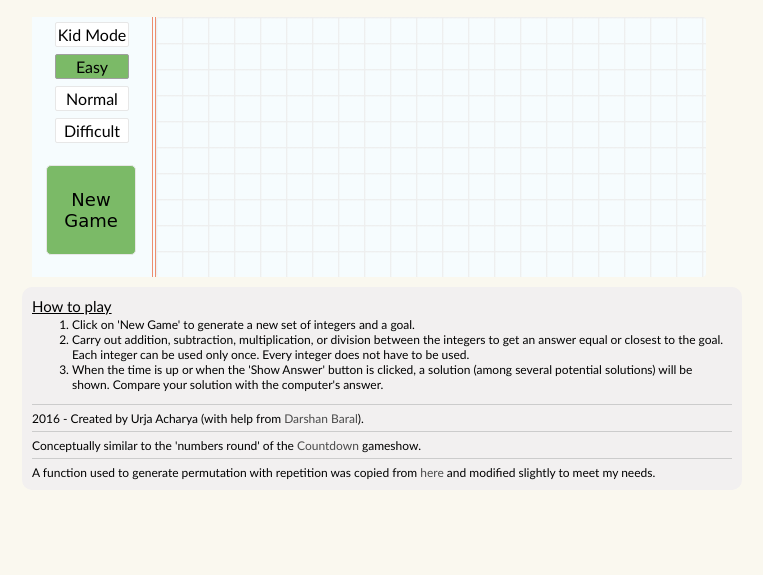
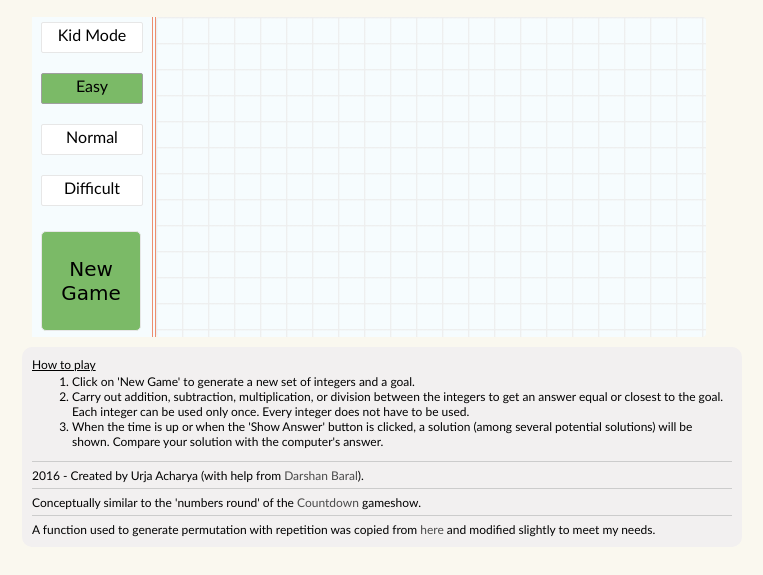
Before and after one commit to urjaacharya/urjaacharya.github.io, a plain HTML site: page Arithmetic/index.html in a window 1280 px wide. Shown: the part 61-636 px from the top of the page, without its empty margins (258-1021 px from the left). Drawn offline with Linux system fonts and the light colour scheme; a web font is replaced by a local one.

Commit message:
Made css changes
Increased font size in the display area for the integers, goal, answer,
and difference

```diff
--- a/Arithmetic/css.css
+++ b/Arithmetic/css.css
@@ -9,22 +9,16 @@ text-decoration:underline;
 margin:2px auto 10px;
 }
 
-h2 {
-font-size:15px;
-text-decoration:underline;
-}
-
 .game_area {
 width:700px;
 border-radius:10px;
-height:250px;
+height:310px;
 margin:auto auto 10px;
 padding:10px;
 }
 
 span {
 text-align:center;
-font-size:15px;
 text-indent:0;
 }
 
@@ -59,11 +53,9 @@ font-size:12px;
 
 body {
 background-color:#faf8ef;
-font-family:'Trebuchet MS',Helvetica,sans-serif;
 }
 
 p {
-font-size:20px;
 text-align:left;
 text-indent:25px;
 }
@@ -82,14 +74,14 @@ border:1px solid #e7e7e7;
 text-align:center;
 text-decoration:none;
 display:inline-block;
-font-size:18px;
+font-size:20px;
 transition-duration:.2s;
 cursor:pointer;
-width:90px;
-height:90px;
+width:100px;
+height:100px;
 white-space:normal;
 font-family:'Shadows Into Light Two', cursive,'Trebuchet MS',Helvetica,sans-serif;
-margin:15px 2px 0 0;
+margin:5px 2px 0 0;
 padding:10px;
 }
 
@@ -103,9 +95,10 @@ border:1px solid #e7e7e7;
 border-radius:2px;
 cursor:pointer;
 display:inline-block;
-width:72px;
+width:100px;
+height:25px;
 font-family:'Trebuchet MS',Helvetica,sans-serif;
-margin:0 auto 7px;
+margin:0 auto 20px;
 padding:2px 0;
 }
 
@@ -156,21 +149,21 @@ width:120px;
 border-right:4px double #ed8d6e;
 background-color:#f6fcfe;
 padding:5px 0;
-height:250px;
+height:310px;
 }
 
 .display {
 float:left;
-line-height:170%;
+line-height:140%;
 width:550px;
 background-color:#f6fcfe;
 background-image:linear-gradient(90deg,#eee.02em,transparent.1em), linear-gradient(#eee.02em,transparent.1em);
 background-size:1.3em 1.3em;
-height:250px;
+height:310px;
 border-radius:4px;
 font-size:20px;
 font-family:'Trebuchet MS',Helvetica,sans-serif;
-margin:auto auto 10px;
+margin:auto auto 5px;
 padding:5px 0;
 }
 
--- a/Arithmetic/index.html
+++ b/Arithmetic/index.html
@@ -299,7 +299,7 @@
 					document.getElementById("difference").innerHTML = [];
 					document.getElementById("Goal").innerHTML = [goal];
 					document.getElementById("Goal_txt1").innerHTML = ["Your goal is "];
-					document.getElementById("Goal_txt2").innerHTML = [" and the integers are "];
+					document.getElementById("Goal_txt2").innerHTML = [" The integers are "];
 
 					ints.sort(function(a, b) {
 						return b - a
@@ -368,14 +368,16 @@
 					document.getElementById("difference").innerHTML = [Math.abs(goal2 - answ)];
 					document.getElementById("difference_txt").innerHTML = ["Absolute difference, | " + goal2 + " - " + answ + " |, is "];
 					document.getElementById("answer").innerHTML = [answ];
-					document.getElementById("answer_txt1").innerHTML = ["Closest answer is "];
-					document.getElementById("answer_txt2").innerHTML = [" computed as "];
+					document.getElementById("answer_txt1").innerHTML = ["Answer, "];
+					document.getElementById("answer_txt2").innerHTML = [", is computed as "];
 				}
 			</script>
 			<p>
 				<span id="Goal_txt1">
 				</span>
 				<span class="goal" id="Goal"></span>
+			</p>
+			<p>
 				<span id="Goal_txt2"></span>
 				<span class="integers" id="ints0"></span>
 				<span class="integers" id="ints1"></span>
```
